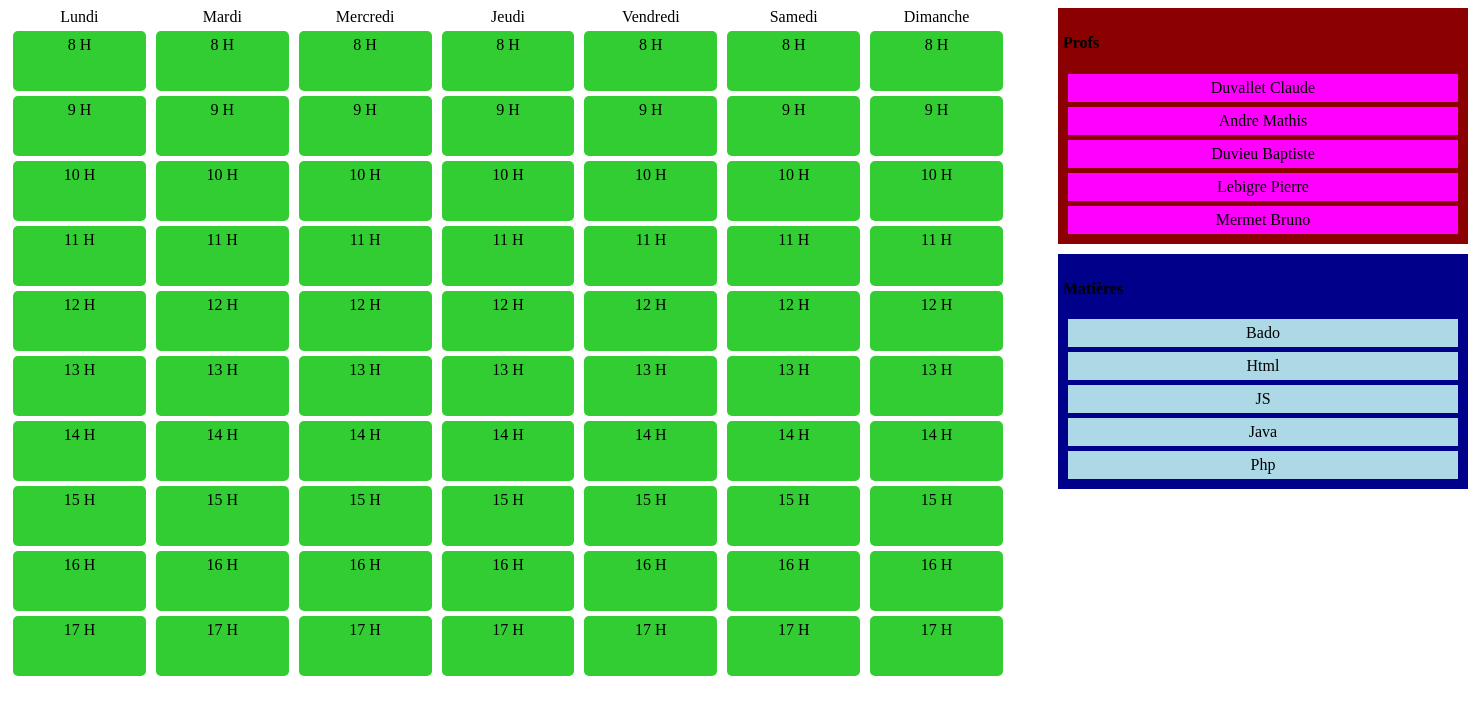
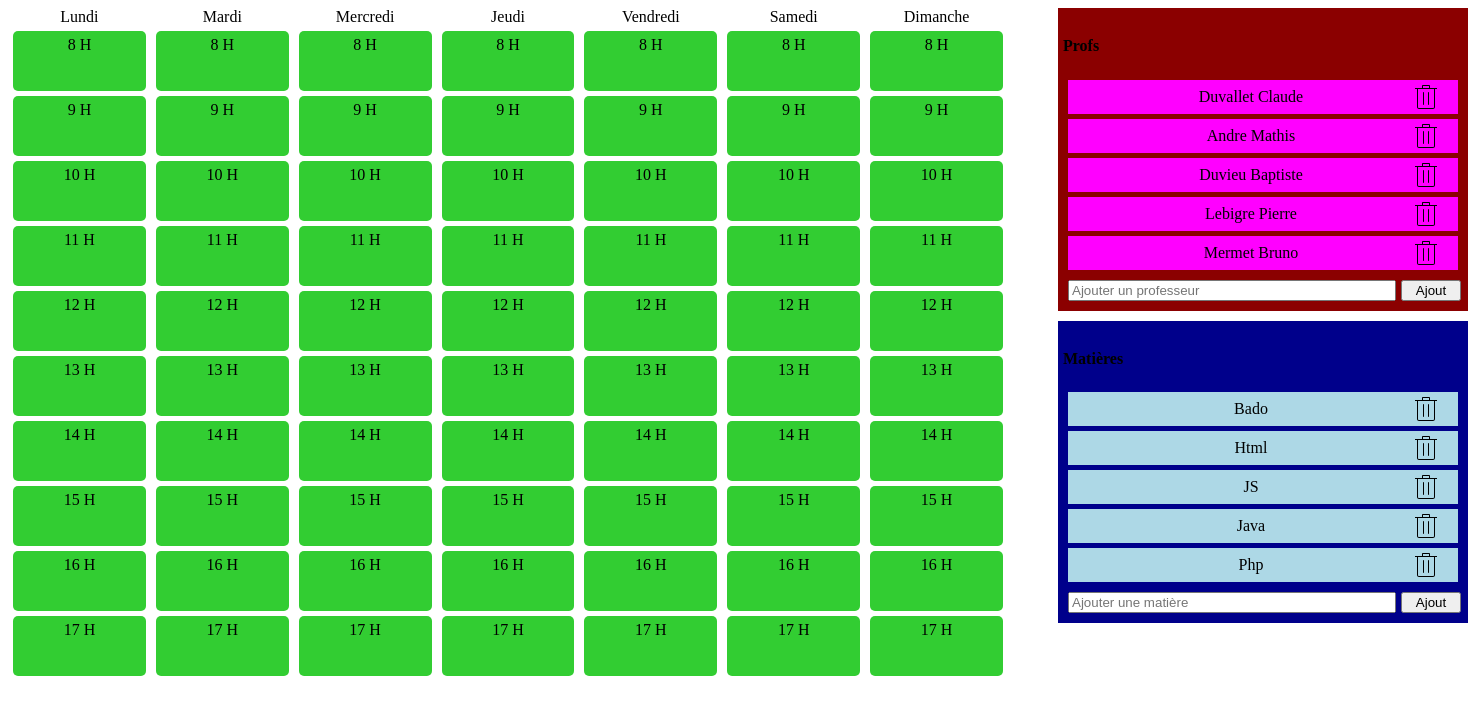
Before and after one commit to MathisSkate/Planning, a PHP site: page / in a window 1480 px wide. Shown: the top 715 px of the page. Run offline with PHP 8.4, Linux system fonts and the light colour scheme; data comes from the database, SQL or seed files in the repository; some libraries are stand-ins or nearby versions.

Commit message:
Ajout des matieres et profs plus leurs supressions

```diff
--- a/index.php
+++ b/index.php
@@ -28,9 +28,13 @@
 <div id="action">
 	<div id="profs">
 		<h4>Profs</h4>
+		<div class="list"></div>
+		<input id="inputProf" class="champ" placeholder="Ajouter un professeur"/><input id="buttonProf" class="button" type="button" value="Ajout"/>
 	</div>
 	<div id="matieres">
 		<h4>Matières</h4>
+		<div class="list"></div>
+		<input id="inputMatiere" class="champ" placeholder="Ajouter une matière"/><input id="buttonMatiere" class="button" type="button" value="Ajout"/>
 	</div>
 </div>
 <script src="script.js"></script>
--- a/script.js
+++ b/script.js
@@ -1,3 +1,4 @@
+var trashCan = $('<svg class="trashCan" width="24" height="24" xmlns="http://www.w3.org/2000/svg" fill-rule="evenodd" clip-rule="evenodd"><path d="M9 3h6v-1.75c0-.066-.026-.13-.073-.177-.047-.047-.111-.073-.177-.073h-5.5c-.066 0-.13.026-.177.073-.047.047-.073.111-.073.177v1.75zm11 1h-16v18c0 .552.448 1 1 1h14c.552 0 1-.448 1-1v-18zm-10 3.5c0-.276-.224-.5-.5-.5s-.5.224-.5.5v12c0 .276.224.5.5.5s.5-.224.5-.5v-12zm5 0c0-.276-.224-.5-.5-.5s-.5.224-.5.5v12c0 .276.224.5.5.5s.5-.224.5-.5v-12zm8-4.5v1h-2v18c0 1.105-.895 2-2 2h-14c-1.105 0-2-.895-2-2v-18h-2v-1h7v-2c0-.552.448-1 1-1h6c.552 0 1 .448 1 1v2h7z"/></svg>');
 var planning = $("#planning");
 var heures = $(".heure");
 heures.each(function() {
@@ -42,15 +43,15 @@ heures.each(function() {
 			containment: "#planning",
 			stop: function (e, ui){
 				const originText = ui.helper[0].innerText.split(" ");
-				const heureDepart = Math.round(parseInt(originText[0]) + ((ui.position.top - ui.originalPosition.top) / (heureHeight + 2.5)));
-				const heureFin = Math.round(heureDepart + ((ui.helper[0].scrollHeight) / (heureHeight)));
-				spanHeure.innerText = heureDepart + " " + originText[1] + " " + heureFin;
+				const heureDebut = Math.round(parseInt(originText[0]) + ((ui.position.top - ui.originalPosition.top) / (heureHeight + 2.5)));
+				const heureFin = Math.round(heureDebut + ((ui.helper[0].scrollHeight) / (heureHeight)));
+				spanHeure.innerText = heureDebut + " " + originText[1] + " " + heureFin;
 
 				addResizable(coursCourant, ui.helper[0].offsetTop);
 
 				if($(this).find(".profName").length === 1 && $(this).find(".matiereName").length === 1){
 					$.ajax({
-						url: "ucours.php/?cours" + $(this).find(".idCours") + "&debut=" + debut + "&fin=" + fin + "",
+						url: "ucours.php?cours=" + $(this).find(".idCours")[0].innerText + "&debut=" + heureDebut + "&fin=" + heureFin + "",
 						method: "GET",
 						dataType : "json",
 						success: function (data) {
@@ -62,24 +63,25 @@ heures.each(function() {
 
 		coursCourant.droppable({
 			drop: function(event, ui){
+				var p = "";
 				if(ui.draggable.find(".profName").length !== 0 && $(this).find(".profName").length === 0){
-					var p = $('<br/><p class="idProf" hidden>' + ui.draggable.find("p")[0].innerText + '</p><span class="profName">' + ui.draggable.find("span")[0].innerText + '</span>');
+					p = $('<br/><p class="idProf" hidden>' + ui.draggable.find("p")[0].innerText + '</p><span class="profName">' + ui.draggable.find("span")[0].innerText + '</span>');
 					$(this).append(p);
 				}
 				if(ui.draggable.find(".matiereName").length !== 0 && $(this).find(".matiereName").length === 0){
-					var p = $('<br/><p class="idMatiere" hidden>' + ui.draggable.find("p")[0].innerText + '</p><span class="matiereName">' + ui.draggable.find("span")[0].innerText + '</span>');
+					p = $('<br/><p class="idMatiere" hidden>' + ui.draggable.find("p")[0].innerText + '</p><span class="matiereName">' + ui.draggable.find("span")[0].innerText + '</span>');
 					$(this).append(p);
 				}
 				if($(this).find(".profName").length === 1 && $(this).find(".matiereName").length === 1){
-					console.log($(this).find("span.spanHeure"));
 					const debut = $(this).find("span.spanHeure")[0].innerText.split(" ")[0];
 					const fin = $(this).find("span.spanHeure")[0].innerText.split(" ")[2];
 					$.ajax({
-						url: "cours.php/?prof=" + $(this).find(".idMatiere")[0].innerText + "&matiere=" + $(this).find(".idMatiere")[0].innerText + "&debut=" + debut + "&fin=" + fin + "",
+						url: "cours.php?prof=" + $(this).find(".idMatiere")[0].innerText + "&matiere=" + $(this).find(".idMatiere")[0].innerText + "&debut=" + debut + "&fin=" + fin + "",
 						method: "GET",
 						dataType : "json",
 						success: function (data) {
-							var spanIdCours = $('<span class="idCours">' + data + '</span>')
+							var spanIdCours = $('<span hidden class="idCours">' + data + '</span>');
+							$(".cours").prepend(spanIdCours);
 						},
 					});
 				}
@@ -109,29 +111,79 @@ $.when(initProf().done(), initMatiere().done()).then( () => {
 });
 
 function initProf() {
+	$('#profs .list').empty();
 	return $.ajax({
 		url: "profs.php",
 		method: "GET",
 		dataType : "json",
 		success: function (data) {
 			data.forEach(prof => {
-				const divProf = $('<div class="prof"><p hidden>' + prof.prof_id + '</p><span class="profName">' + prof.prof_libelle + '</span></div>');
-				$('#profs').append(divProf);
+				const divProf = $('<div class="prof"><p hidden>' + prof.prof_id + '</p><span class="profName">' + prof.prof_libelle + '</span>' + trashCan[0].outerHTML + '</div>');
+				$('#profs .list').append(divProf);
+				divProf.find(".trashCan").click(() => {
+					console.log("test");
+					$.ajax({
+						url: "delete.php?type=prof&id=" + prof.prof_id + "",
+						method: "GET",
+						dataType : "json",
+						success: function (data) {
+							console.log("test");
+							initProf();
+						},
+					});
+				});
 			});
 		},
 	});
 }
 
 function initMatiere() {
+	$('#matieres .list').empty();
 	return $.ajax({
 		url: "matieres.php",
 		method: "GET",
 		dataType : "json",
 		success: function (data) {
 			data.forEach(matiere => {
-				const divMatiere = $('<div class="matiere"><p hidden>' + matiere.matiere_id + '</p><span class="matiereName">' + matiere.matiere_libelle + '</span></div>');
-				$('#matieres').append(divMatiere);
+				const divMatiere = $('<div class="matiere"><p hidden>' + matiere.matiere_id + '</p><span class="matiereName">' + matiere.matiere_libelle + '</span>' + trashCan[0].outerHTML + '</div>');
+				$('#matieres .list').append(divMatiere);
+				divMatiere.find(".trashCan").click(() => {
+					console.log("test");
+					$.ajax({
+						url: "delete.php?type=matiere&id=" + matiere.matiere_id + "",
+						method: "GET",
+						dataType : "json",
+						success: function (data) {
+							console.log("test");
+							initMatiere();
+						},
+					});
+				});
 			});
 		},
 	});
 }
+
+$("#buttonProf").click(() => {
+	$.ajax({
+		url: "item.php?type=prof&libelle=" + $("#inputProf")[0].value + "",
+		method: "GET",
+		dataType : "json",
+		success: function (data) {
+			$("#inputProf")[0].value = "";
+			initProf();
+		},
+	});
+});
+
+$("#buttonMatiere").click(() => {
+	$.ajax({
+		url: "item.php?type=matiere&libelle=" + $("#inputMatiere")[0].value + "",
+		method: "GET",
+		dataType : "json",
+		success: function (data) {
+			$("#inputMatiere")[0].value = "";
+			initMatiere();
+		},
+	});
+});
--- a/style.css
+++ b/style.css
@@ -43,12 +43,28 @@ body{
     background-color: red;
 }
 
+#profs{
+    background-color: darkred;
+    width: 100%;
+    margin-bottom: 10px;
+    padding: 5px;
+    line-height: 24px;
+}
+
+#matieres{
+    background-color: darkblue;
+    width: 100%;
+    padding: 5px;
+    line-height: 24px;
+}
+
 .prof{
     text-align: center;
     padding: 5px 20px 5px 20px;
     margin: 5px;
     background-color: magenta;
     z-index: 10;
+    vertical-align: middle;
 }
 
 .matiere{
@@ -57,23 +73,32 @@ body{
     margin: 5px;
     background-color: lightblue;
     z-index: 10;
+    vertical-align: middle;
 }
 
-#profs{
-    background-color: darkred;
-    width: 100%;
-    margin-bottom: 10px;
-    padding: 5px;
+.profName{
+    line-height: 24px;
 }
 
-#matieres{
-    background-color: darkblue;
-    width: 100%;
-    padding: 5px;
+.matiereName{
+    line-height: 24px;
 }
 
-.ui-draggable-dragging{
+.prof.ui-draggable-dragging, .matiere.ui-draggable-dragging{
     width: 360px;
     padding: 5px 20px 5px 20px;
     margin: 5px;
 }
+
+.champ{
+    width: 80%;
+    margin: 5px;
+}
+
+.button{
+    width: 15%
+}
+
+svg{
+    float: right;
+}
```
Also changed, not shown: delete.php (added, +14 -0 lines), item.php (added, +14 -0 lines).
